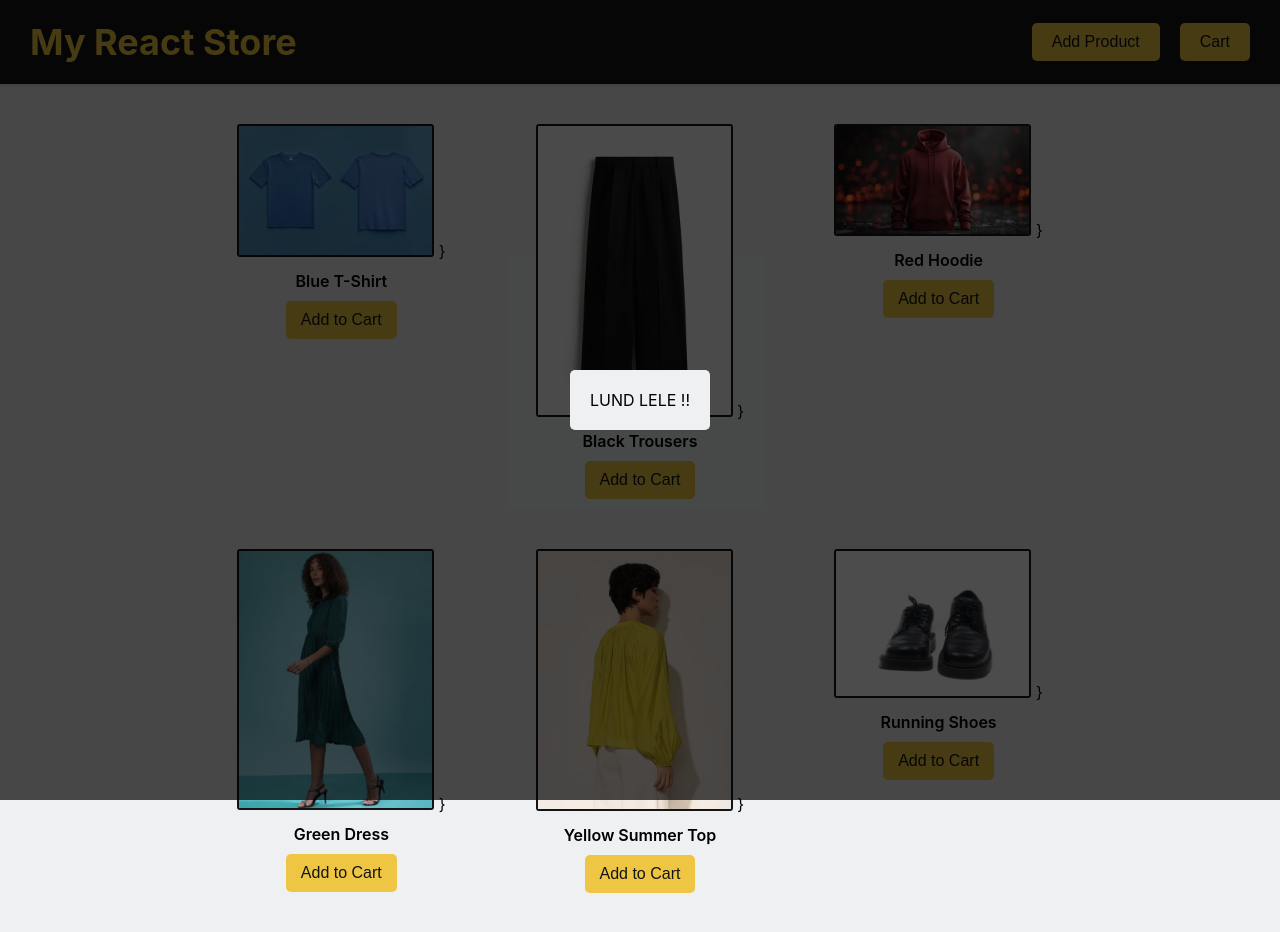
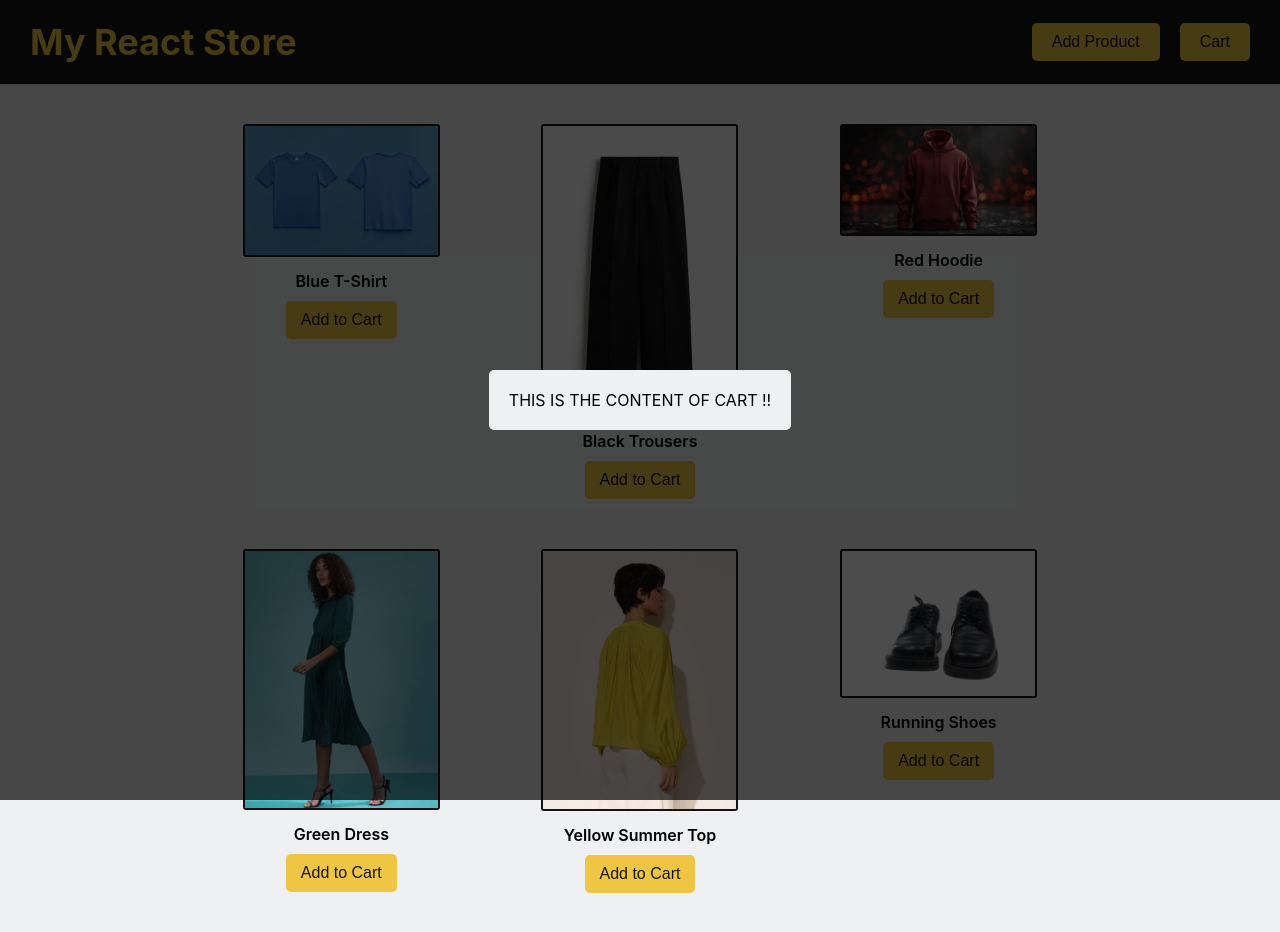
Before and after one commit to Pradeep4157/E-Commerce-Website-React, a React (Create React App) app: page / in a window 1280 px wide. Both pictures are taken after a click on the button "Cart". Shown: the top 932 px of the page. Built offline with nearby package versions, Linux system fonts and the light colour scheme.

Commit message:
applied some oops concept and learned stopPropogation

```diff
--- a/src/App.js
+++ b/src/App.js
@@ -1,12 +1,28 @@
 import "./App.css";
 import Header from "./components/Header/Header";
 import Products from "./components/Products/Products";
+import Cart from "../src/components/Cart/Cart";
+import { useState } from "react";
 
 function App() {
+  const [showCart, setShowCart] = useState(false);
+  const openCart = () => setShowCart(true);
+  const closeCart = () => setShowCart(false);
+  const [showProduct, setShowProduct] = useState(false);
+  const openProduct = () => setShowProduct(true);
+  const closeProduct = () => setShowProduct(false);
   return (
     <div>
-      <Header />
-      <Products />
+      <Header openCart={openCart} openProduct={openProduct}></Header>
+      <Products showProduct={showProduct} closeProduct={closeProduct}>
+        {console.log("App just called products..")}
+      </Products>
+      <Cart showCart={showCart} closeCart={closeCart}></Cart>
+      {/* <Modal
+        show={showCart}
+        onClose={closeCart}
+        children={<div>LUND LELE !!</div>}
+      /> */}
     </div>
   );
 }
--- /dev/null
+++ b/src/components/Cart/Cart.js
@@ -0,0 +1,11 @@
+import Modal from "../UI/Modal";
+function Cart({ showCart, closeCart }) {
+  return (
+    <Modal
+      show={showCart}
+      onClose={closeCart}
+      children={<div>THIS IS THE CONTENT OF CART !!</div>}
+    ></Modal>
+  );
+}
+export default Cart;
--- a/src/components/Header/Header.js
+++ b/src/components/Header/Header.js
@@ -28,48 +28,30 @@
 
 
 */
-
-import { useState } from "react";
 import "./Header.css";
-import "../UI/Modal.css";
-import Modal from "../UI/Modal";
-
-function Header() {
-  const [showCart, setShowCart] = useState(false);
-  const [freqProduct, setAddProduct] = useState(false);
-  function openCart() {
-    setShowCart(true);
-  }
-  function closeCart() {
-    setShowCart(false);
-  }
-  function openAddProduct() {
-    setAddProduct(true);
-  }
-  function closeAddProduct() {
-    setAddProduct(false);
-  }
-
+function Header({ openCart, openProduct }) {
   return (
     <header className="header">
       <h1>My React Store</h1>
       <div>
         <button
           className="yellow-button"
-          onClick={openAddProduct}
           style={{ marginRight: "20px" }}
+          onClick={openProduct}
         >
+          {console.log("header just called product..")}
           Add Product
         </button>
         <button className="yellow-button" onClick={openCart}>
           Cart
+          {console.log("header just called cart..")}
         </button>
       </div>
-      <Modal
+      {/* <Modal
         show={showCart}
         onClose={closeCart}
-        children={<div>LUND LELE !! </div>}
-      />
+        children={<div>LUND LELE !!</div>}
+      /> */}
     </header>
   );
 }
--- a/src/components/Products/Products.js
+++ b/src/components/Products/Products.js
@@ -1,18 +1,19 @@
 import productsData from "../../data/products.json";
 import "../Products/Products.css";
 
-function Product({product}) {
+function Product({ product }) {
   return (
     <div key={product.id} className="product">
-
       {/* now i will have to go assets folder
       and get the image with this image name */}
-      <img src={require(`../../assets/${product.image}`)}
-      alt = {product.name}></img> }
+      <img
+        src={require(`../../assets/${product.image}`)}
+        alt={product.name}
+      ></img>
       <div className="product-name">{product.name}</div>
       <button>Add to Cart</button>
     </div>
-  )
+  );
 }
 function Products() {
   return (
@@ -20,12 +21,10 @@ function Products() {
       {productsData.map((product) => (
         // this key is mostly going to get used to add this ele
         // to cart..
-        <Product key = {product.id} product = {product}  />
-
+        <Product key={product.id} product={product} />
       ))}
     </div>
   );
 }
 
-
 export default Products;
--- a/src/components/UI/Modal.js
+++ b/src/components/UI/Modal.js
@@ -1,10 +1,13 @@
+import "./Modal.css";
 function Modal({ show, onClose, children }) {
   if (show === false) {
     return null;
   }
   return (
     <div className="backdrop" onClick={onClose}>
-      <div className="modal">{children}</div>
+      <div className="modal" onClick={(event) => event.stopPropagation()}>
+        {children}
+      </div>
     </div>
   );
 }
```
